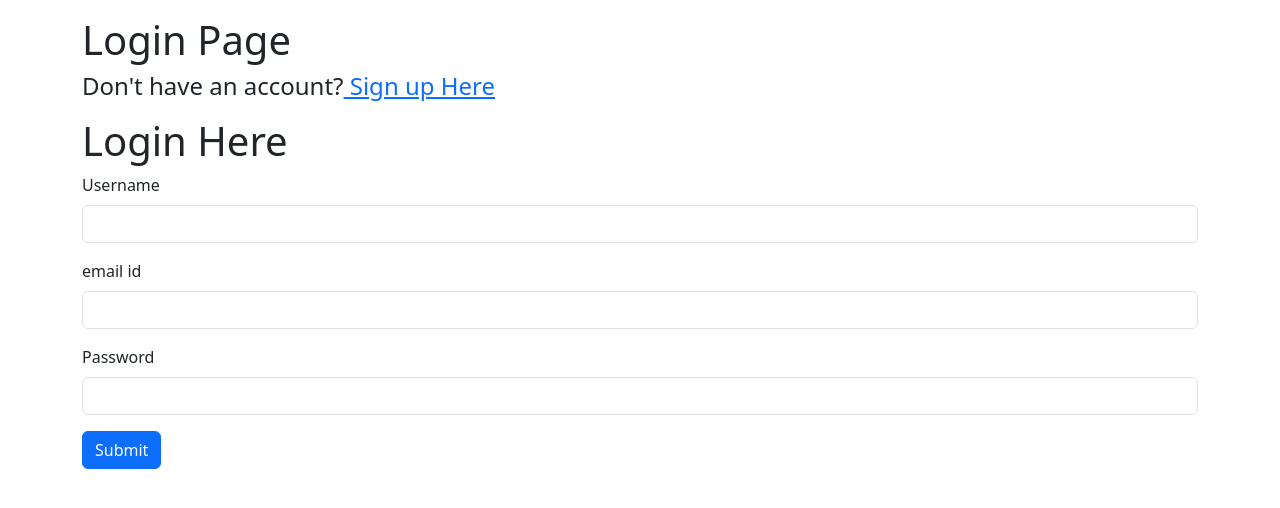
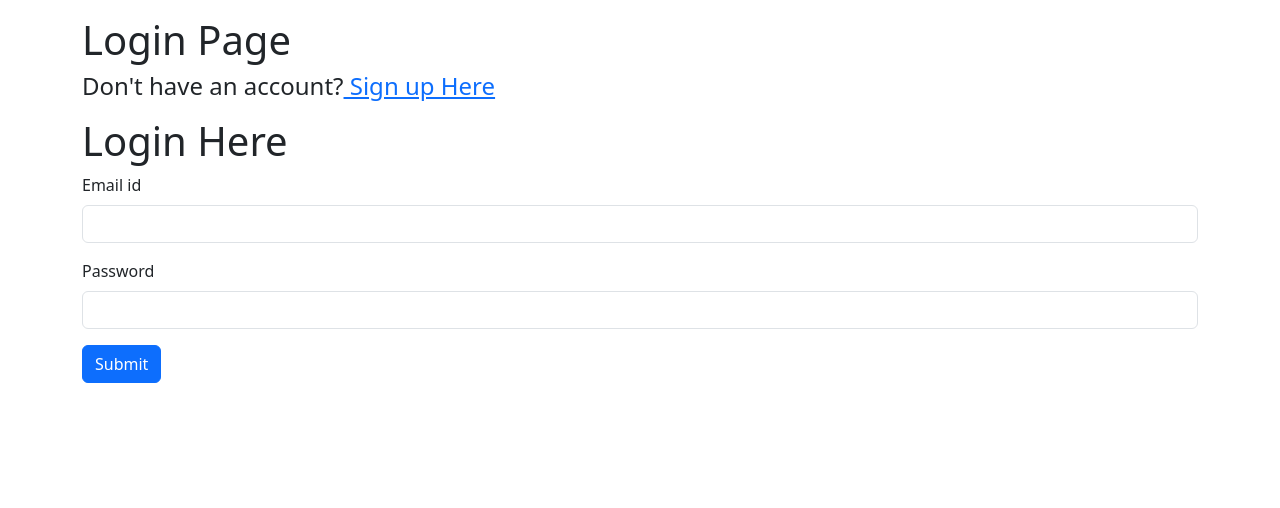
Before and after one commit to amritanagekar/demoProject, a Flask app: page / in a window 1280 px wide. Shown: the top 508 px of the page. Run offline with Flask 3, Linux system fonts and the light colour scheme.

Commit message:
Add files via upload

```diff
--- a/templates/index.html
+++ b/templates/index.html
@@ -2,8 +2,8 @@
 {% block body %}
 
 <div class="container my-3">
-        <h2>Add a todo</h1>
-        <form action="/index" method="POST">
+    <h2>Add a todo</h1>
+      <form action="/index" method="POST">
             <div class="mb-3">
               <label for="title" class="form-label">Todo Title</label>
               <input type="text" class="form-control" name="title" id="title" aria-describedby="emailHelp">
@@ -13,7 +13,7 @@
               <input type="text" class="form-control" name="desc" id="desc">
             </div>
             <button type="submit" class="btn btn-dark">Submit</button>
-        </form>
+      </form>
 </div>
 <div class="container my-3">
     <h2>Your Todos here</h2>
--- a/templates/login.html
+++ b/templates/login.html
@@ -14,12 +14,12 @@
 
   <div class="container my-3"><h1>Login Here</h1>
     <form action="/" method="POST">
-            <div class="mb-3">
+      <!-- <div class="mb-3">
                <label for="username" class="form-label">Username</label>
                   <input type="username" class="form-control" id="username" name="username" aria-describedby="emailHelp">
-            </div>
+            </div> -->
         <div class="mb-3">
-                <label for="emailid" class="form-label">email id</label>
+            <label for="emailid" class="form-label">Email id</label>
             <input type="email" class="form-control" id="emailid" name="emailid" aria-describedby="emailHelp">
         </div>
         <div class="mb-3">
@@ -29,8 +29,5 @@
             <button type="submit" class="btn btn-primary">Submit</button>
     </form>
   </div>
-
-
-
 </body>
 </html>
```
Lines whose indentation alone changed are shown as unchanged.
